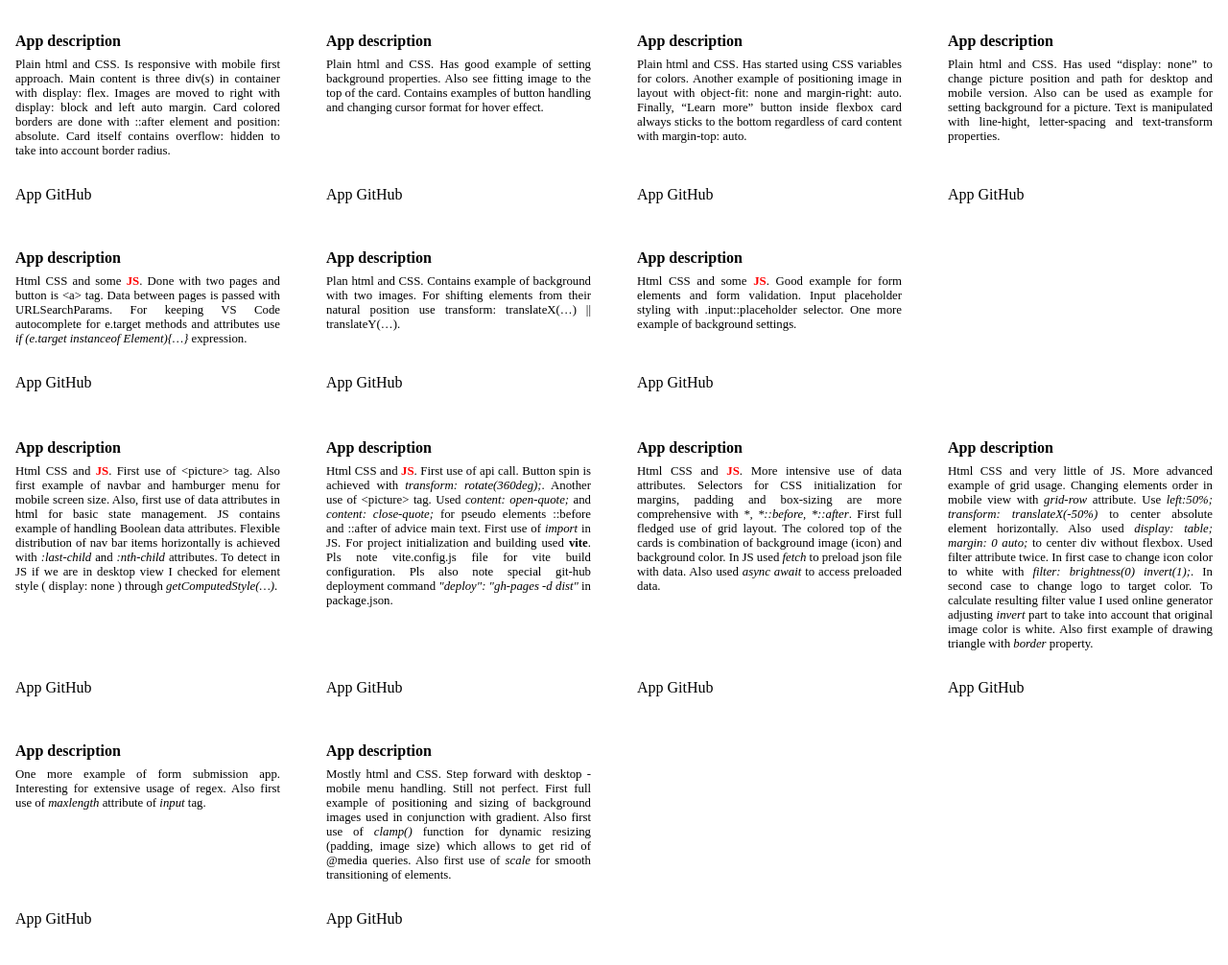
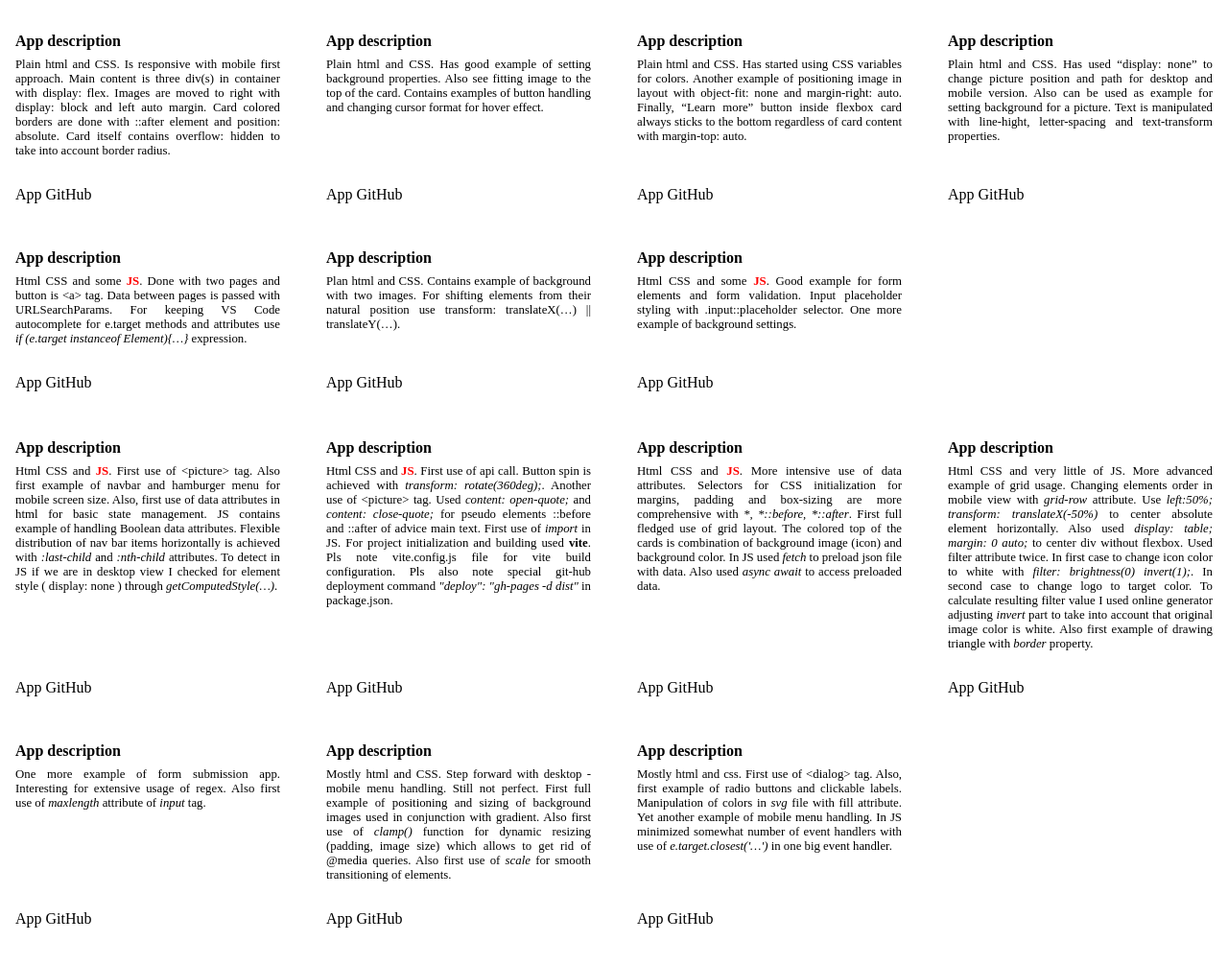
Before and after one commit to sy-uname1968/fm-launchpad-sap-web-comp, a website built with Vite: page index.html in a window 1280 px wide. Shown: the whole page at 96% size. Built offline with nearby package versions, Linux system fonts and the light colour scheme; what @ui5/webcomponents-base would draw is missing.

Commit message:
Crowdfunding app

```diff
--- a/index.html
+++ b/index.html
@@ -165,6 +165,17 @@
               <ui5-link href="https://github.com/sy-uname1968/fm-blogr" target="_blank">GitHub</ui5-link>
             </div>
           </ui5-card>
+          <ui5-card class="small">
+            <ui5-card-header slot="header" title-text="Crowdfunding product page" ></ui5-card-header>
+            <div class="card-content">
+              <h5>App description</h5>
+              <p class="app-description">Mostly html and css. First use of &ltdialog&gt tag. Also, first example of radio buttons and clickable labels. Manipulation of colors in <i>svg</i> file with fill attribute. Yet another example of mobile menu handling.  In JS minimized somewhat number of event handlers with use of  <i>e.target.closest('…')</i> in one big event handler.</p>
+            </div>
+            <div class="links">
+              <ui5-link href="https://sy-uname1968.github.io/fm-crowdfunding-product-page/" target="_blank">App</ui5-link>
+              <ui5-link href="https://github.com/sy-uname1968/fm-crowdfunding-product-page" target="_blank">GitHub</ui5-link>
+            </div>
+          </ui5-card>
         </div>
       </ui5-tab>
     </ui5-tabcontainer>
```
